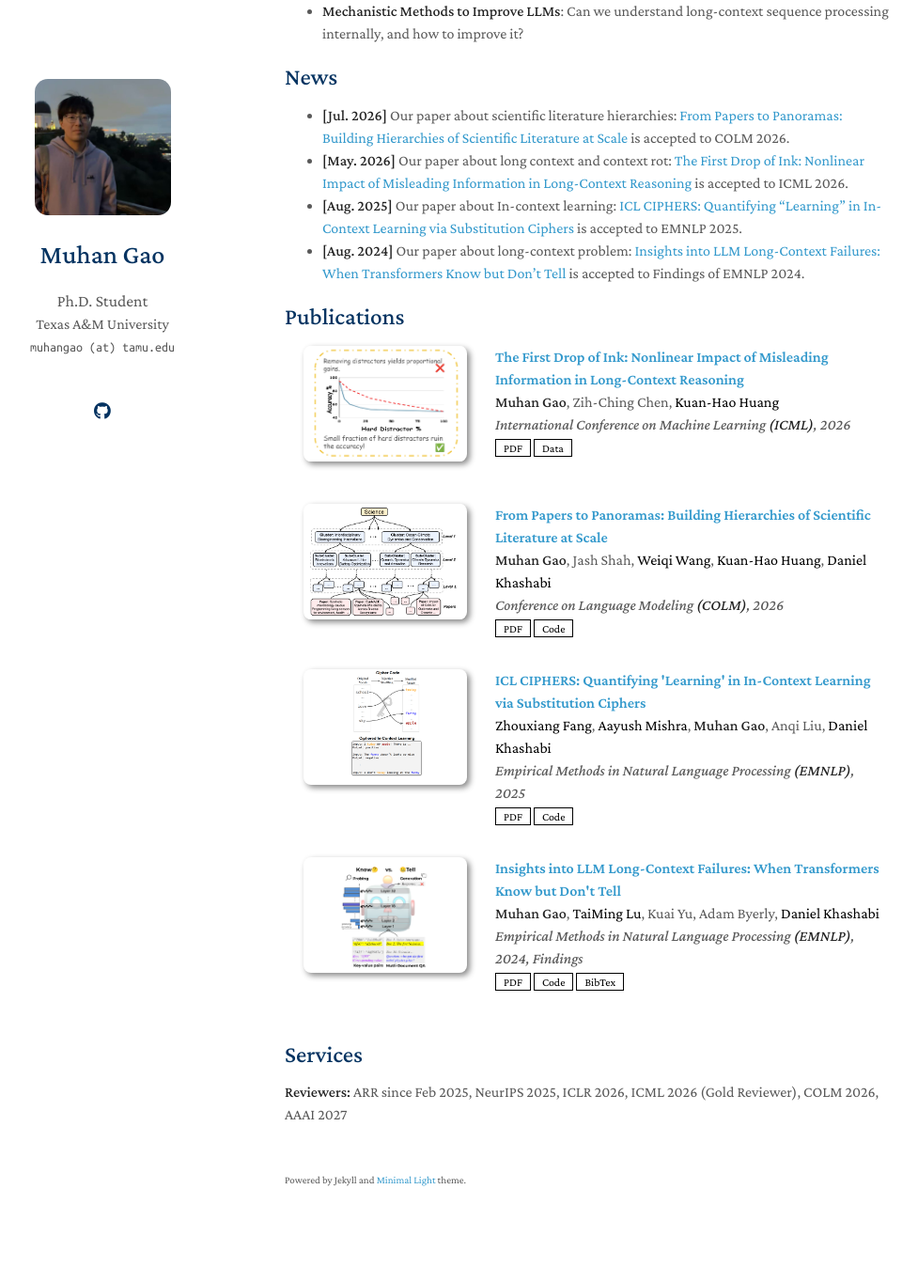
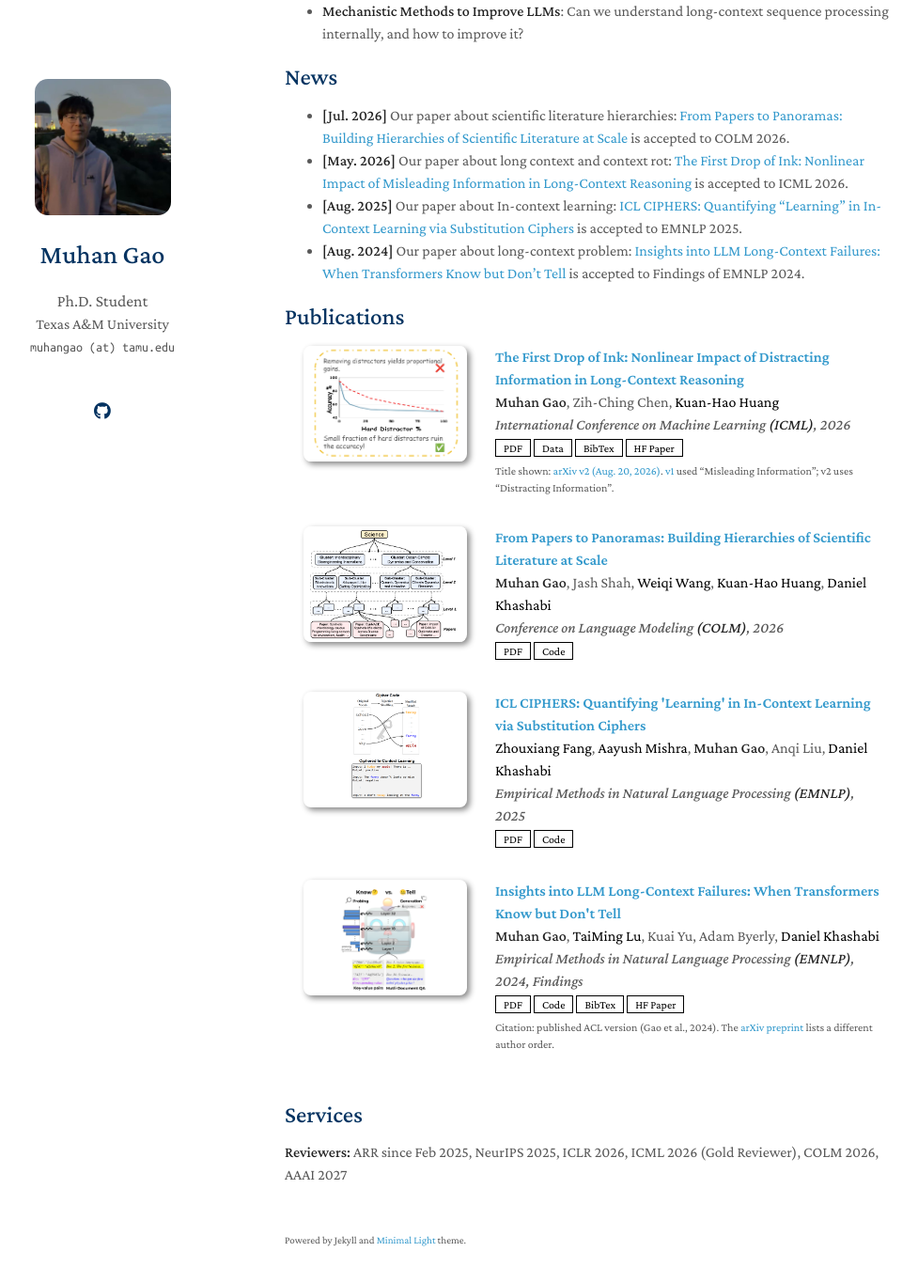
Before and after one commit to muhangao/muhan-website, a Jekyll site: the page built from index.md, in a window 1280 px wide and 1400 px high, scrolled down 311 px. Shown: the top 1365 px of the window at 94% size, without its empty margins (167-1144 px from the left). Built offline with Jekyll 4.4.1, drawn with Linux system fonts in a browser that asks for light colours; a style sheet for code colours, icons or effects is not loaded; our own code applies the rules of GitHub Pages for plain Markdown files; before the commit the page ends 1647 px from its top, so only the background shows below that.

Commit message:
Fix long-context paper citations and clarify publication versions

```diff
--- a/_data/publications.yml
+++ b/_data/publications.yml
@@ -1,10 +1,12 @@
 main:
-  - title: "The First Drop of Ink: Nonlinear Impact of Misleading Information in Long-Context Reasoning"
+  - title: "The First Drop of Ink: Nonlinear Impact of Distracting Information in Long-Context Reasoning"
     authors: <strong>Muhan Gao</strong>, Zih-Ching Chen, <a href="https://khhuang.me/">Kuan-Hao Huang</a>
     conference_short: ICML
     conference: International Conference on Machine Learning <strong>(ICML)</strong>, 2026
     pdf: https://arxiv.org/abs/2605.10828
     data: https://huggingface.co/datasets/lab-flair/qa-dataset-k1000
+    bibtex: /assets/files/first-drop-of-ink.bib
+    others: '<a href="https://huggingface.co/papers/2605.10828" class="btn btn-sm z-depth-0" role="button" target="_blank" style="font-size:12px;">HF Paper</a><div style="font-size:12px;margin-top:4px;">Title shown: <a href="https://arxiv.org/abs/2605.10828v2">arXiv v2 (Aug. 20, 2026)</a>. <a href="https://arxiv.org/abs/2605.10828v1">v1</a> used “Misleading Information”; v2 uses “Distracting Information”.</div>'
     image: ./assets/img/teaser-ink.png
 
   - title: "From Papers to Panoramas: Building Hierarchies of Scientific Literature at Scale"
@@ -29,5 +31,6 @@ main:
     conference: Empirical Methods in Natural Language Processing <strong>(EMNLP)</strong>, 2024, Findings
     pdf: https://aclanthology.org/2024.findings-emnlp.447/
     code: https://github.com/TaiMingLu/know-dont-tell
-    bibtex: link_to_bibtex.txt
+    bibtex: https://aclanthology.org/2024.findings-emnlp.447.bib
+    others: '<a href="https://huggingface.co/papers/2406.14673" class="btn btn-sm z-depth-0" role="button" target="_blank" style="font-size:12px;">HF Paper</a><div style="font-size:12px;margin-top:4px;">Citation: published ACL version (Gao et al., 2024). The <a href="https://arxiv.org/abs/2406.14673">arXiv preprint</a> lists a different author order.</div>'
     image: ./assets/img/teaser-k&t.png
```
